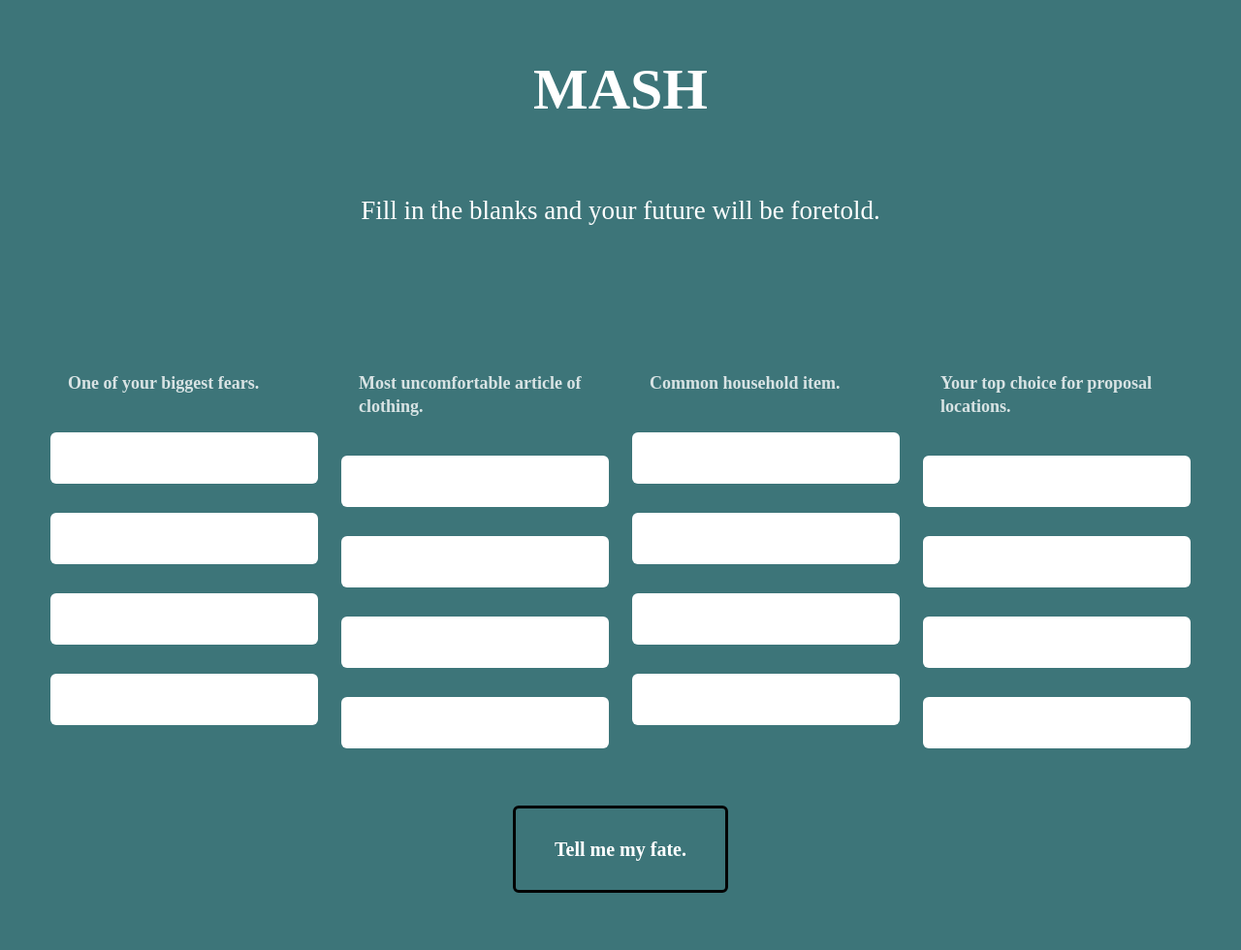
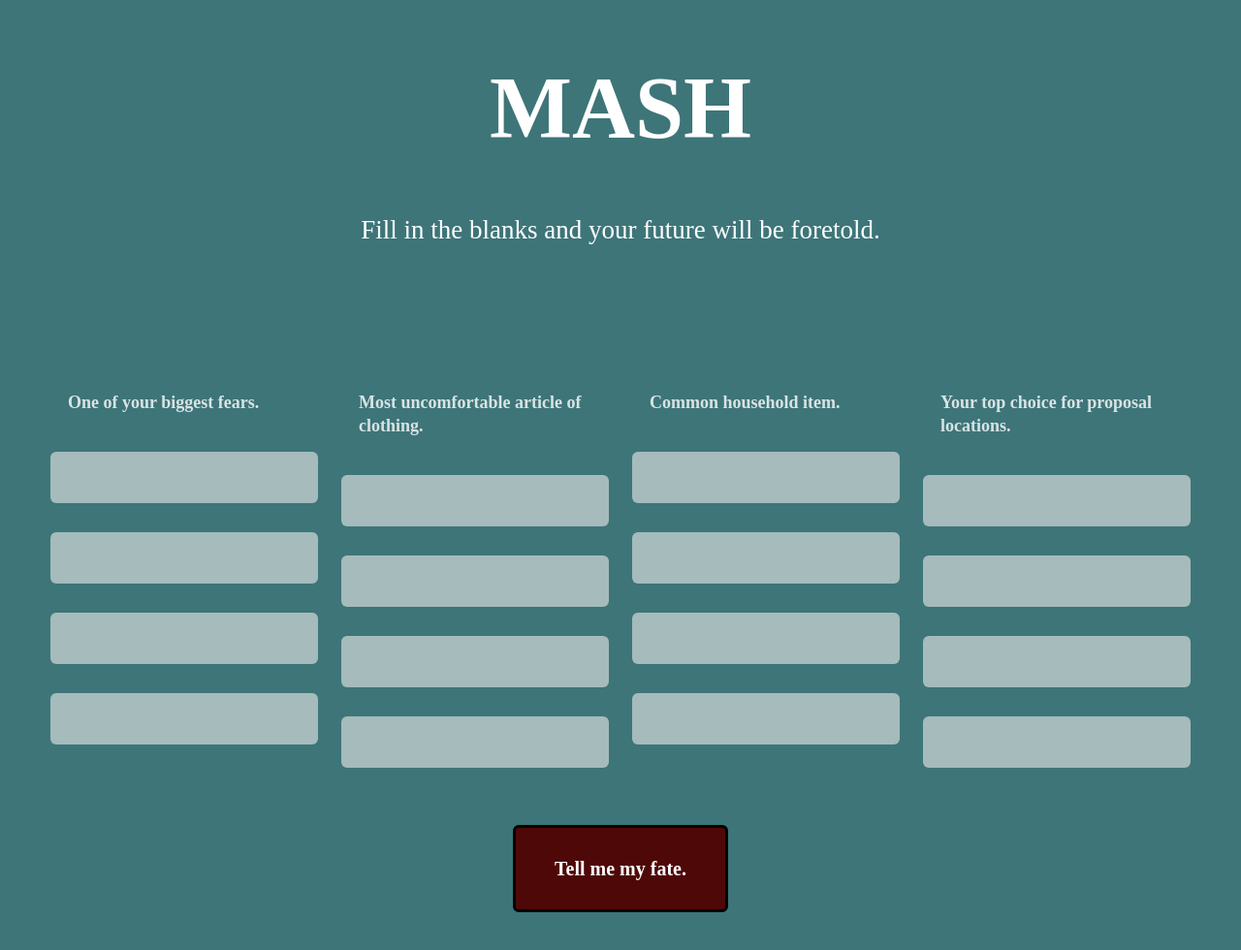
Before and after one commit to achesebro09/MASH-Game, a plain HTML site: page index.html in a window 1280 px wide. Shown: the whole page at 97% size. Drawn offline with Linux system fonts and the light colour scheme.

Commit message:
more changes

```diff
--- a/style.css
+++ b/style.css
@@ -14,7 +14,7 @@ body {
 
   /* Heading Styles */
   h1 {
-    font-size: 60px;
+    font-size: 90px;
     color: rgb(255, 255, 255);
     text-align: center;
   }
@@ -29,7 +29,8 @@ body {
 
   /* Submit Button, Columns, Questions, and Inputs */
   .button-submit {
-    background: transparent;
+    background: solid;
+    background-color: rgb(79, 8, 8);
     border: 3px solid rgb(3, 3, 3);
     border-radius: 6px;
     color: #fff;
@@ -63,9 +64,10 @@ body {
   }
 
   .choice-bucket input {
+    background-color: rgb(166, 187, 187);
     border: 0;
     border-radius: 6px;
-    color: #3d7579;
+    color: #013134;
     font-size: 18px;
     margin: 15px 4%;
     outline: 0;
@@ -90,9 +92,9 @@ body {
   /* Answer Div */
   #answers {
     margin: 60px 0;
-    background: #fff;
+    background: rgb(255, 255, 255);
     border-radius: 6px;
-    color: #3d7579;
+    color: #033134;
     transition: 1s linear;
   }
 
```
